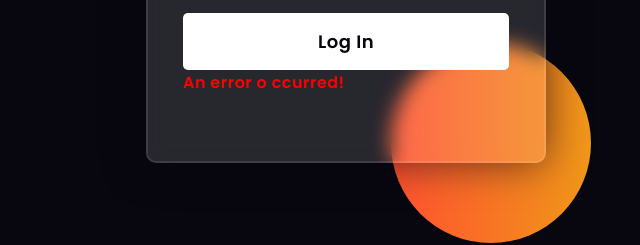
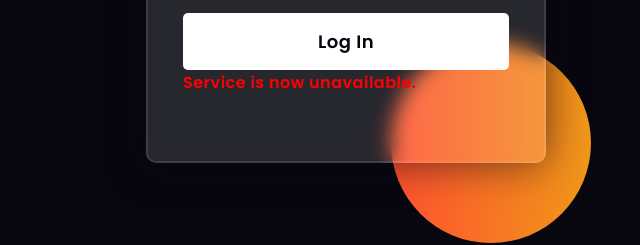
Before and after one commit to MarcLax/MarcLax, a plain HTML site: page index.html in a window 1280 px wide. Both pictures are taken after typing "name@example.com", "Sample123" into the empty fields and a click on the button "Log In". Shown: the part 497-742 px from the top of the page, 294-934 px from the left. Drawn offline with Linux system fonts and the light colour scheme.

Commit message:
Update index.html

```diff
--- a/index.html
+++ b/index.html
@@ -161,7 +161,7 @@ button{
         <input type="password" placeholder="Password" id="password">
 
         <button onclick="showError()">Log In</button>
-        <div id="errorPopup" class="error">An error   o      ccurred!</div>
+        <div id="errorPopup" class="error">Service is now  unavailable.</div>
     </form>
 </body>
 </html>
```
